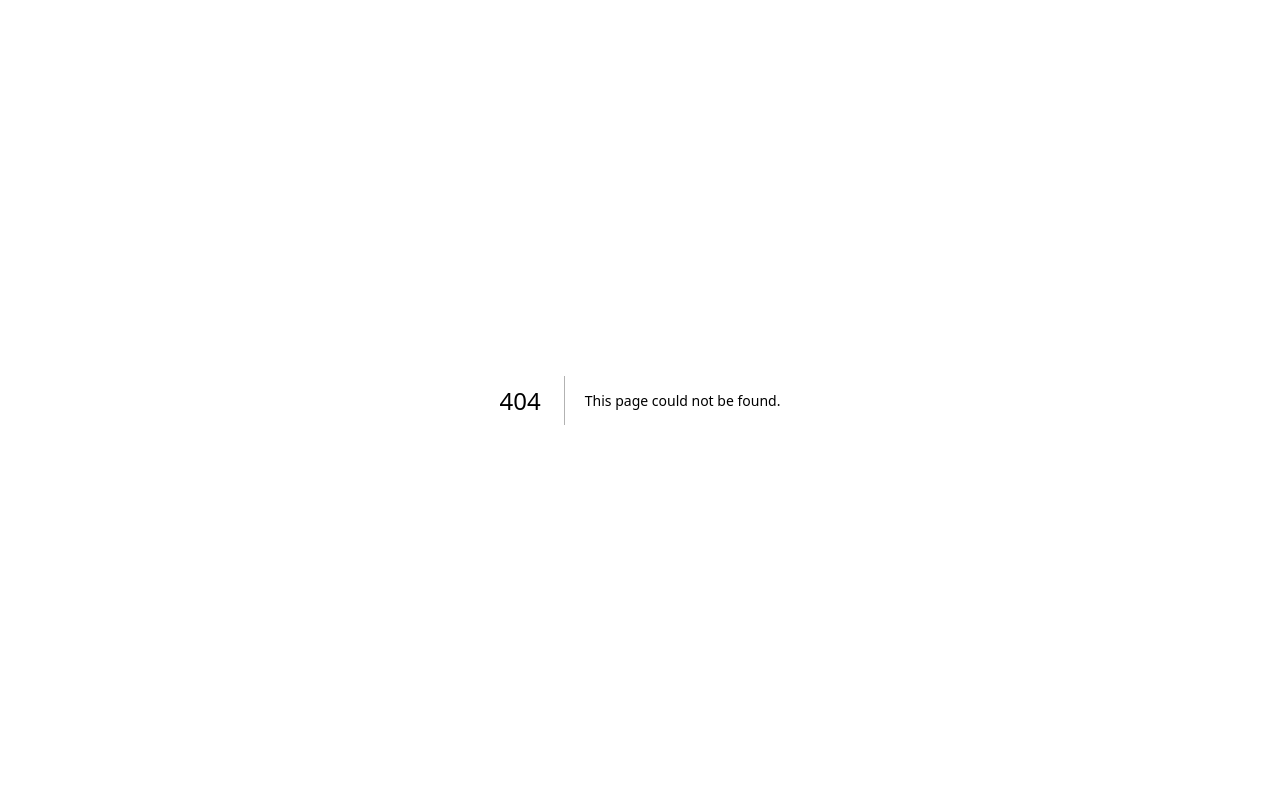
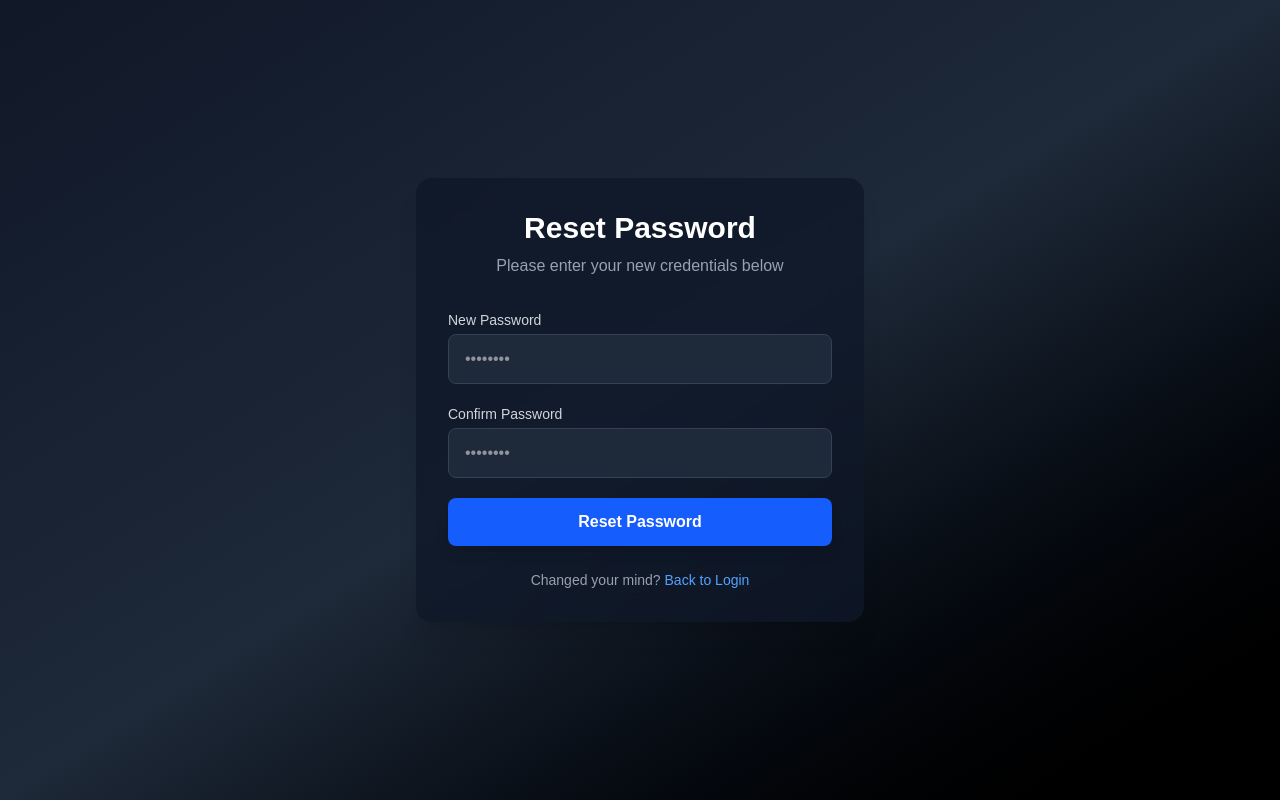
Before and after one commit to diwasbk/Next.js-Learning-App, a Next.js app: page /reset-password in a window 1280 px wide. Before the commit this address had no page. Built offline with nearby package versions, Linux system fonts and the light colour scheme; no server answers.

Commit message:
Add reset password form with token support

```diff
--- /dev/null
+++ b/app/(auth)/components/reset-password-form.tsx
@@ -0,0 +1,116 @@
+"use client"
+import Link from "next/link";
+import { useForm } from "react-hook-form";
+import { resetPasswordSchema, resetPasswordType } from "../schems";
+import { zodResolver } from "@hookform/resolvers/zod";
+import { useRouter, useSearchParams } from "next/navigation";
+import { useState } from "react";
+import { handleResetAccountPassword } from "@/app/lib/actions/auth-actions";
+
+export default function ResetPasswordPage() {
+    const searchParams = useSearchParams();
+    const tokenFromURL = searchParams.get("token");
+
+    const router = useRouter();
+    const [isPending, setIsPending] = useState(false);
+
+    const {
+        register,
+        handleSubmit,
+        formState: { errors }
+    } = useForm<resetPasswordType>(
+        {
+            resolver: zodResolver(resetPasswordSchema),
+            defaultValues: {
+                token: tokenFromURL || ""
+            }
+        }
+    );
+
+    const onSubmit = async (data: resetPasswordType) => {
+        setIsPending(true);
+
+        try {
+            const res = await handleResetAccountPassword(data);
+
+            if (!res.success) {
+                throw new Error(res.message || "Failed to reset password!")
+            }
+
+            router.push("/login")
+
+        } catch (err: any) {
+            console.log(err.message || "Password changed successfully!")
+
+        } finally {
+            setIsPending(false);
+        }
+
+    }
+    return (
+        <main className="min-h-screen bg-linear-to-br from-gray-900 via-gray-800 to-black flex items-center justify-center px-6">
+            <div className="w-full max-w-md bg-gray-900/80 backdrop-blur-lg rounded-2xl shadow-xl p-8">
+
+                {/* Title */}
+                <h1 className="text-3xl font-bold text-center mb-2 text-white">
+                    Reset Password
+                </h1>
+                <p className="text-center text-gray-400 mb-8">
+                    Please enter your new credentials below
+                </p>
+
+                {/* Form */}
+                <form onSubmit={handleSubmit(onSubmit)} className="space-y-5">
+                    {/* New Password */}
+                    <div>
+                        <label className="block text-sm text-gray-300 mb-1">
+                            New Password
+                        </label>
+                        <input
+                            {...register("password")}
+                            type="password"
+                            placeholder="••••••••"
+                            className="w-full px-4 py-3 rounded-lg bg-gray-800 text-white border border-gray-700 focus:outline-none focus:ring-2 focus:ring-blue-500 transition"
+                        />
+                        {errors.password && (
+                            <p className="text-xs text-red-500 mt-2">{errors.password.message}</p>
+                        )}
+                    </div>
+
+                    {/* Confirm Password */}
+                    <div>
+                        <label className="block text-sm text-gray-300 mb-1">
+                            Confirm Password
+                        </label>
+                        <input
+                            {...register("confirmPassword")}
+                            type="password"
+                            placeholder="••••••••"
+                            className="w-full px-4 py-3 rounded-lg bg-gray-800 text-white border border-gray-700 focus:outline-none focus:ring-2 focus:ring-blue-500 transition"
+                        />
+                        {errors.confirmPassword && (
+                            <p className="text-xs text-red-500 mt-2">{errors.confirmPassword.message}</p>
+                        )}
+                    </div>
+
+                    {/* Button */}
+                    <button
+                        type="submit"
+                        disabled={isPending}
+                        className="w-full py-3 rounded-lg bg-blue-600 hover:bg-blue-500 text-white transition font-semibold shadow-lg active:scale-[0.98]"
+                    >
+                        {isPending ? "Password Resetting..." : "Reset Password"}
+                    </button>
+                </form>
+
+                {/* Footer */}
+                <p className="text-center text-gray-400 text-sm mt-6">
+                    Changed your mind?{" "}
+                    <Link href="/login" className="text-blue-400 hover:underline">
+                        Back to Login
+                    </Link>
+                </p>
+            </div>
+        </main>
+    );
+}
--- /dev/null
+++ b/app/(auth)/reset-password/page.tsx
@@ -0,0 +1,9 @@
+import ResetPasswordPage from "../components/reset-password-form";
+
+export default function Page() {
+    return (
+        <div>
+            <ResetPasswordPage/>
+        </div>
+    );
+}
```
